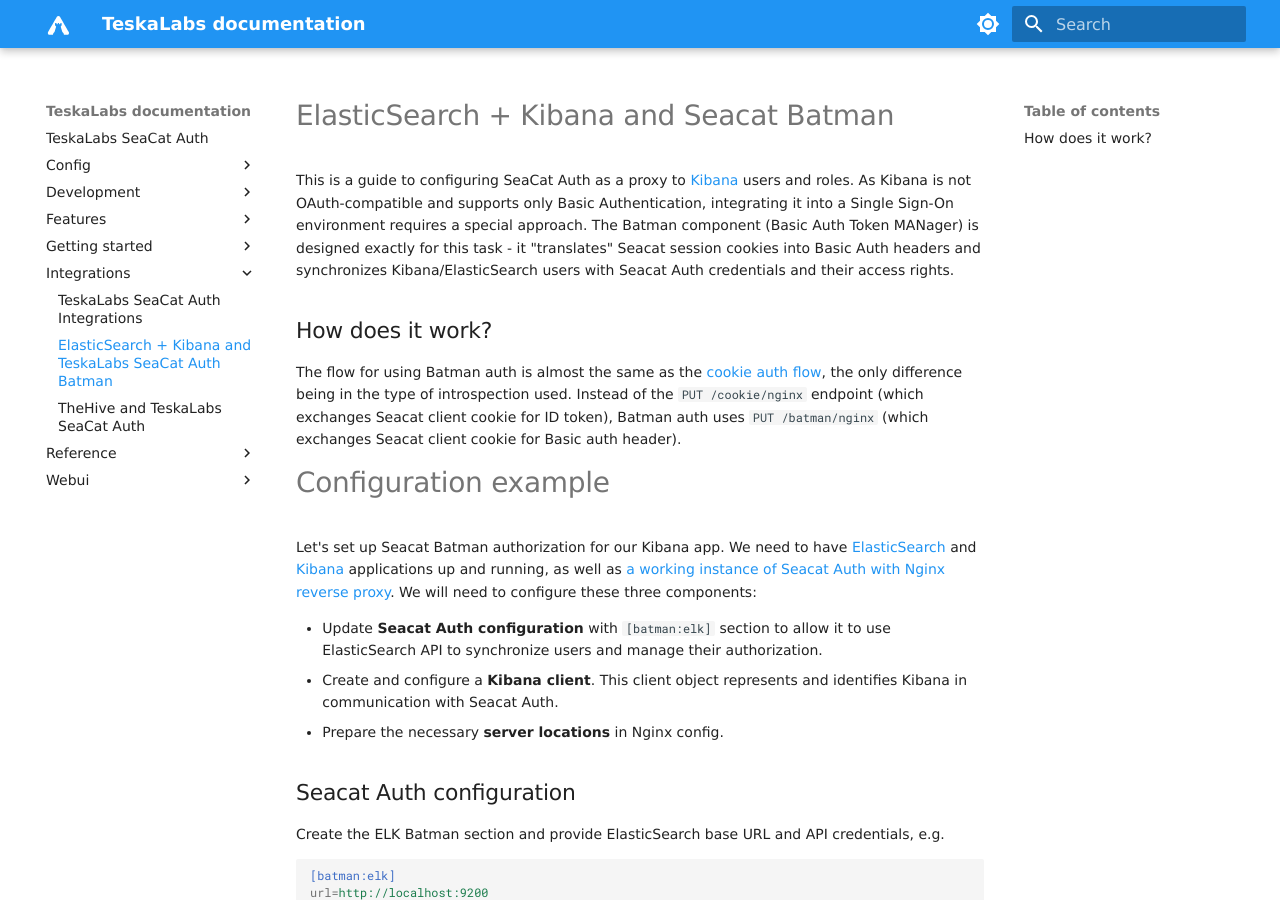
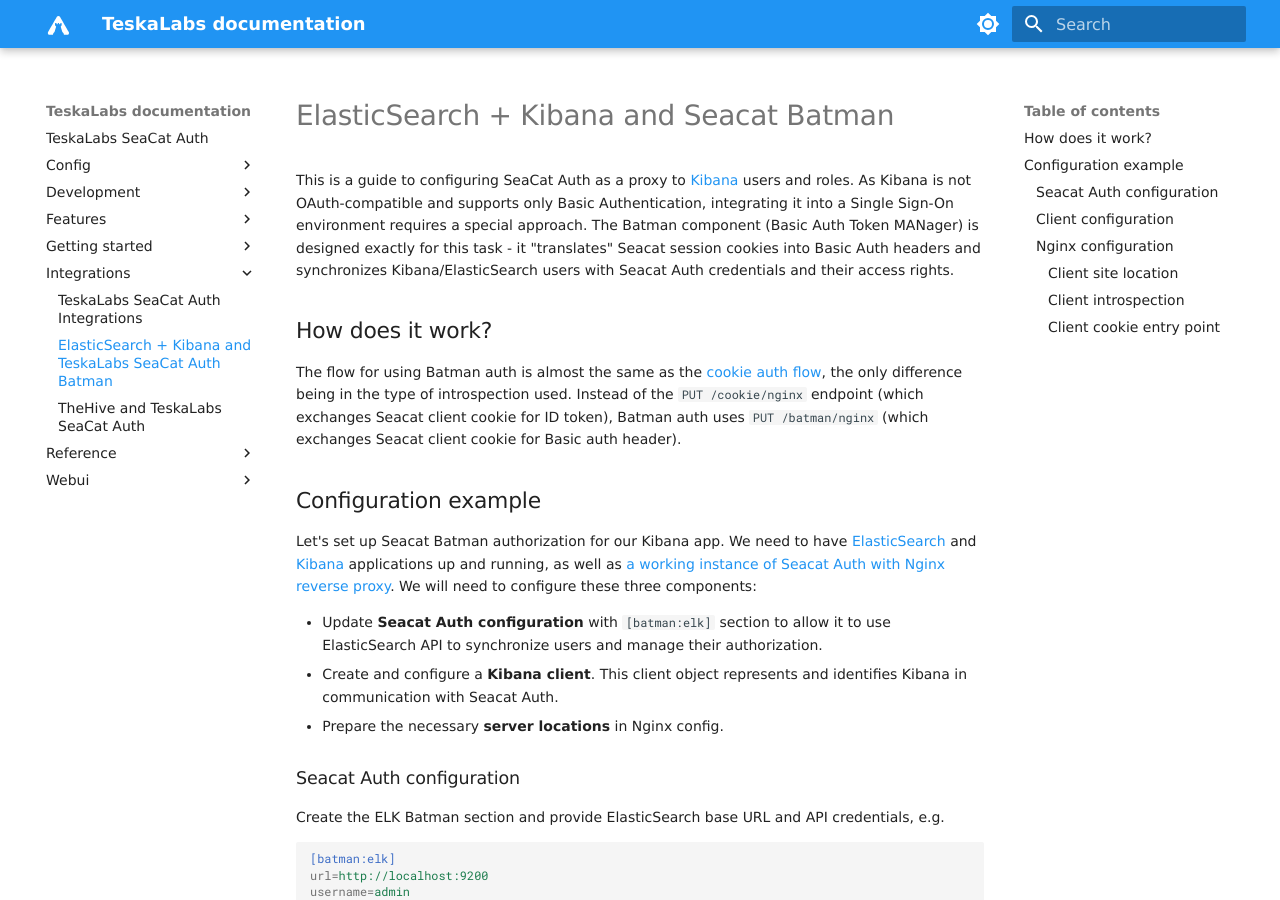
Before and after one commit to TeskaLabs/seacat-auth, an MkDocs documentation site: the page built from docs/integrations/elk.md, in a window 1280 px wide and 900 px high. Built offline with MkDocs 1.6.1 and Material for MkDocs 9.7.7, drawn with Linux system fonts in a browser that asks for light colours; some web fonts are replaced.

Commit message:
Fix docs headers

````diff
--- a/docs/integrations/elk.md
+++ b/docs/integrations/elk.md
@@ -20,7 +20,7 @@
 Batman auth uses `PUT /batman/nginx` (which exchanges Seacat client cookie for Basic auth header).
 
 
-# Configuration example
+## Configuration example
 
 Let's set up Seacat Batman authorization for our Kibana app. We need to have
 [ElasticSearch](https://www.elastic.co/elasticsearch/) and [Kibana](https://www.elastic.co/kibana/) applications
@@ -33,7 +33,7 @@
   in communication with Seacat Auth.
 - Prepare the necessary **server locations** in Nginx config.
 
-## Seacat Auth configuration
+### Seacat Auth configuration
 
 Create the ELK Batman section and provide ElasticSearch base URL and API credentials, e.g.
 
@@ -44,7 +44,7 @@
 password=elasticpassword
 ```
 
-## Client configuration
+### Client configuration
 
 Use Seacat Auth client API (or Seacat Admin UI) to register Kibana as a client.
 In our case, we can send the following request:
@@ -74,7 +74,7 @@
 
 We will use the `client_id` and `client_cookie` in the next step.
 
-## Nginx configuration
+### Nginx configuration
 
 The minimal configuration requires the following three locations to be defined in nginx:
 
@@ -83,7 +83,7 @@
 - **Client cookie entry point:** Public endpoint which dispenses the Seacat client cookie at the end of a successful
   authorization flow.
 
-### Client site location
+#### Client site location
 
 ```nginx
 location /kibana/ {
@@ -110,7 +110,7 @@
 }
 ```
 
-### Client introspection
+#### Client introspection
 
 ```nginx
 location = /_kibana_introspection {
@@ -136,7 +136,7 @@
 }
 ```
 
-### Client cookie entry point
+#### Client cookie entry point
 
 Must be located on the same hostname as the protected client location.
 
````
